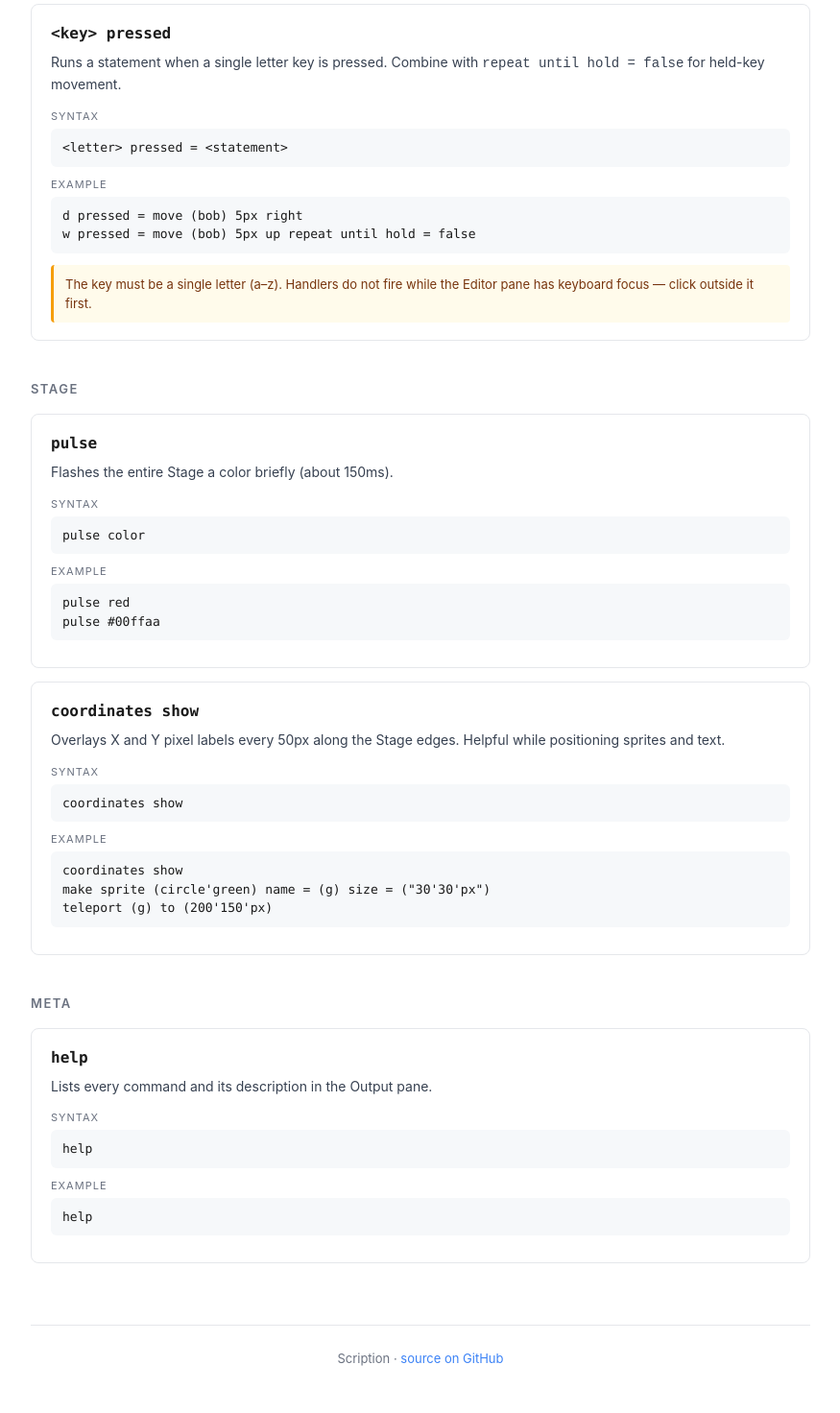
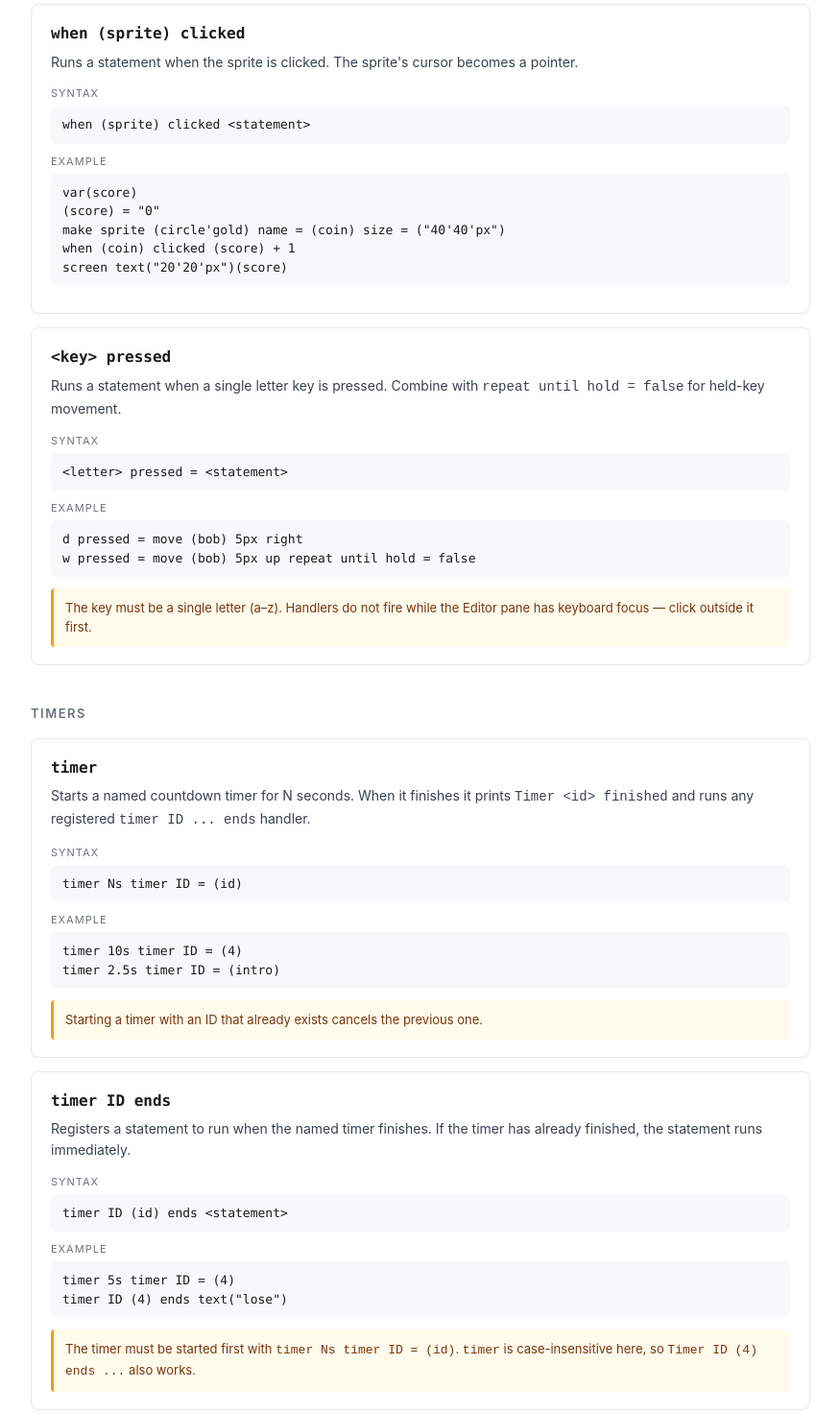
Before and after one commit to vectorless/scription-docs, a plain HTML site: page index.html in a window 1280 px wide. Shown: the part 7650-9122 px from the top of the page at 96% size, without its empty margins (202-1077 px from the left). Drawn offline with Linux system fonts and the light colour scheme.

Commit message:
Document when-clicked and timers
- `when (sprite) clicked <statement>` — sprite click handler
- `timer Ns timer ID = (id)` — start named countdown
- `timer ID (id) ends <statement>` — register on-finish action

Co-Authored-By: Claude Opus 4.7 (1M context) <noreply@anthropic.com>

```diff
--- a/index.html
+++ b/index.html
@@ -395,6 +395,23 @@ pressed(p) = pulse red</pre>
         </div>
       </article>
 
+      <article class="command" data-search='when clicked sprite click handler mouse interaction'>
+        <h3>when (sprite) clicked</h3>
+        <p class="desc">Runs a statement when the sprite is clicked. The sprite's cursor becomes a pointer.</p>
+        <div class="block">
+          <div class="block-label">Syntax</div>
+<pre>when (sprite) clicked &lt;statement&gt;</pre>
+        </div>
+        <div class="block">
+          <div class="block-label">Example</div>
+<pre>var(score)
+(score) = "0"
+make sprite (circle'gold) name = (coin) size = ("40'40'px")
+when (coin) clicked (score) + 1
+screen text("20'20'px")(score)</pre>
+        </div>
+      </article>
+
       <article class="command" data-search='key pressed handler runs code when a keyboard key is pressed'>
         <h3>&lt;key&gt; pressed</h3>
         <p class="desc">Runs a statement when a single letter key is pressed. Combine with <code>repeat until hold = false</code> for held-key movement.</p>
@@ -408,6 +425,41 @@ pressed(p) = pulse red</pre>
 w pressed = move (bob) 5px up repeat until hold = false</pre>
         </div>
         <div class="notes">The key must be a single letter (a–z). Handlers do not fire while the Editor pane has keyboard focus — click outside it first.</div>
+      </article>
+    </section>
+
+    <!-- ============ Timers ============ -->
+    <section class="category">
+      <h2>Timers</h2>
+
+      <article class="command" data-search='timer start countdown seconds ID named'>
+        <h3>timer</h3>
+        <p class="desc">Starts a named countdown timer for N seconds. When it finishes it prints <code>Timer &lt;id&gt; finished</code> and runs any registered <code>timer ID ... ends</code> handler.</p>
+        <div class="block">
+          <div class="block-label">Syntax</div>
+<pre>timer Ns timer ID = (id)</pre>
+        </div>
+        <div class="block">
+          <div class="block-label">Example</div>
+<pre>timer 10s timer ID = (4)
+timer 2.5s timer ID = (intro)</pre>
+        </div>
+        <div class="notes">Starting a timer with an ID that already exists cancels the previous one.</div>
+      </article>
+
+      <article class="command" data-search='timer ends finished handler callback when timer completes'>
+        <h3>timer ID ends</h3>
+        <p class="desc">Registers a statement to run when the named timer finishes. If the timer has already finished, the statement runs immediately.</p>
+        <div class="block">
+          <div class="block-label">Syntax</div>
+<pre>timer ID (id) ends &lt;statement&gt;</pre>
+        </div>
+        <div class="block">
+          <div class="block-label">Example</div>
+<pre>timer 5s timer ID = (4)
+timer ID (4) ends text("lose")</pre>
+        </div>
+        <div class="notes">The timer must be started first with <code>timer Ns timer ID = (id)</code>. <code>timer</code> is case-insensitive here, so <code>Timer ID (4) ends ...</code> also works.</div>
       </article>
     </section>
 
```
